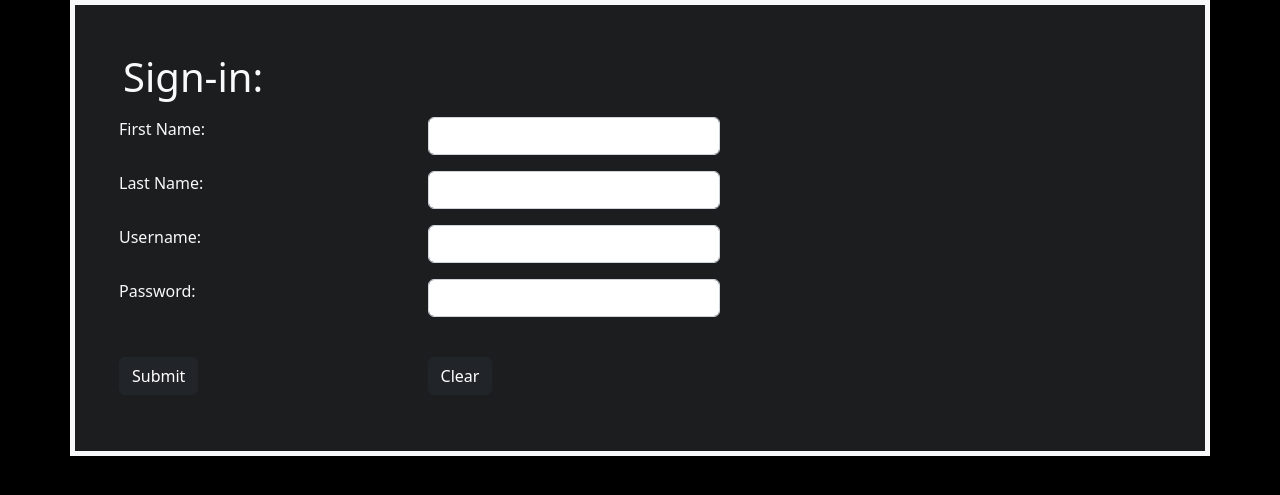
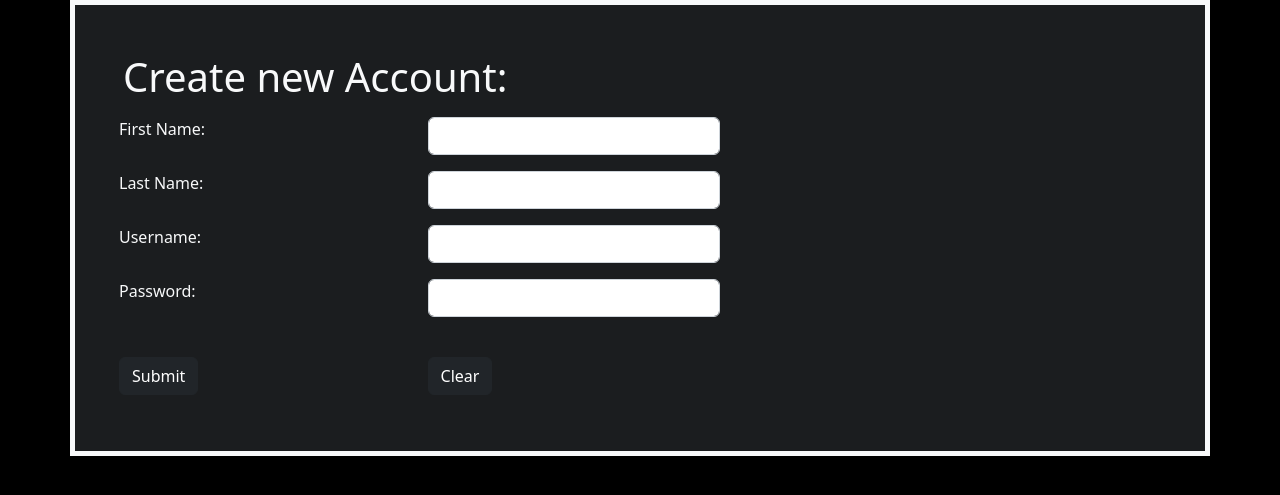
Before and after one commit to IBM-EPBL/IBM-Project-53140-1661315441, a Flask app: page /signup in a window 1280 px wide. Shown: the part 180-675 px from the top of the page. Run offline with Flask 2, Linux system fonts and the light colour scheme.

Commit message:
Typo Fixed

```diff
--- a/Assignments/2-Flask_App/721719104036/templates/signup.html
+++ b/Assignments/2-Flask_App/721719104036/templates/signup.html
@@ -30,7 +30,7 @@
   </nav>
 
   <main class="container p-5 border border-5 border-light bg-secondary bg-opacity-25 text-light">
-    <h1>Sign-in:</h1>
+    <h1>Create new Account:</h1>
     <form action="/submitSignUp" method="post">
       <table class="container p-5">
         <tr class="row form-floating">
```
